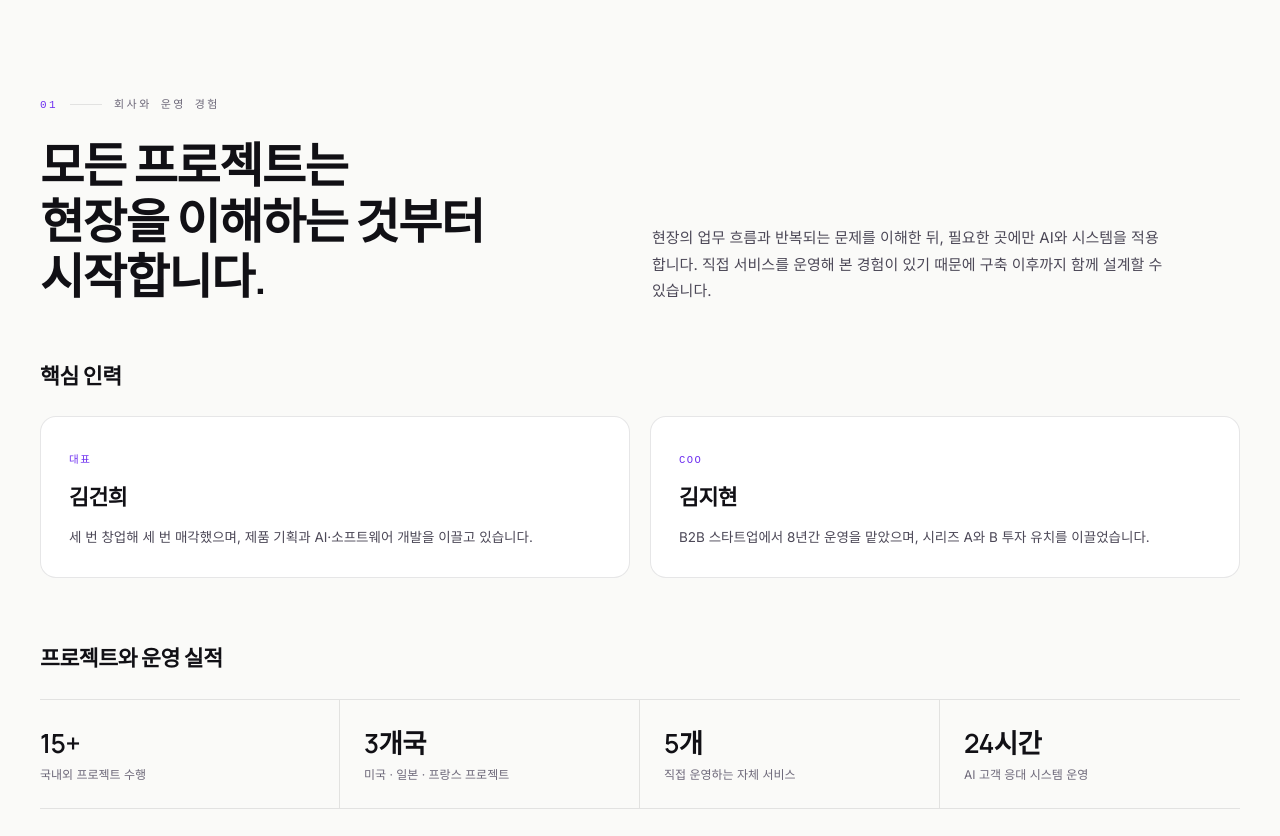
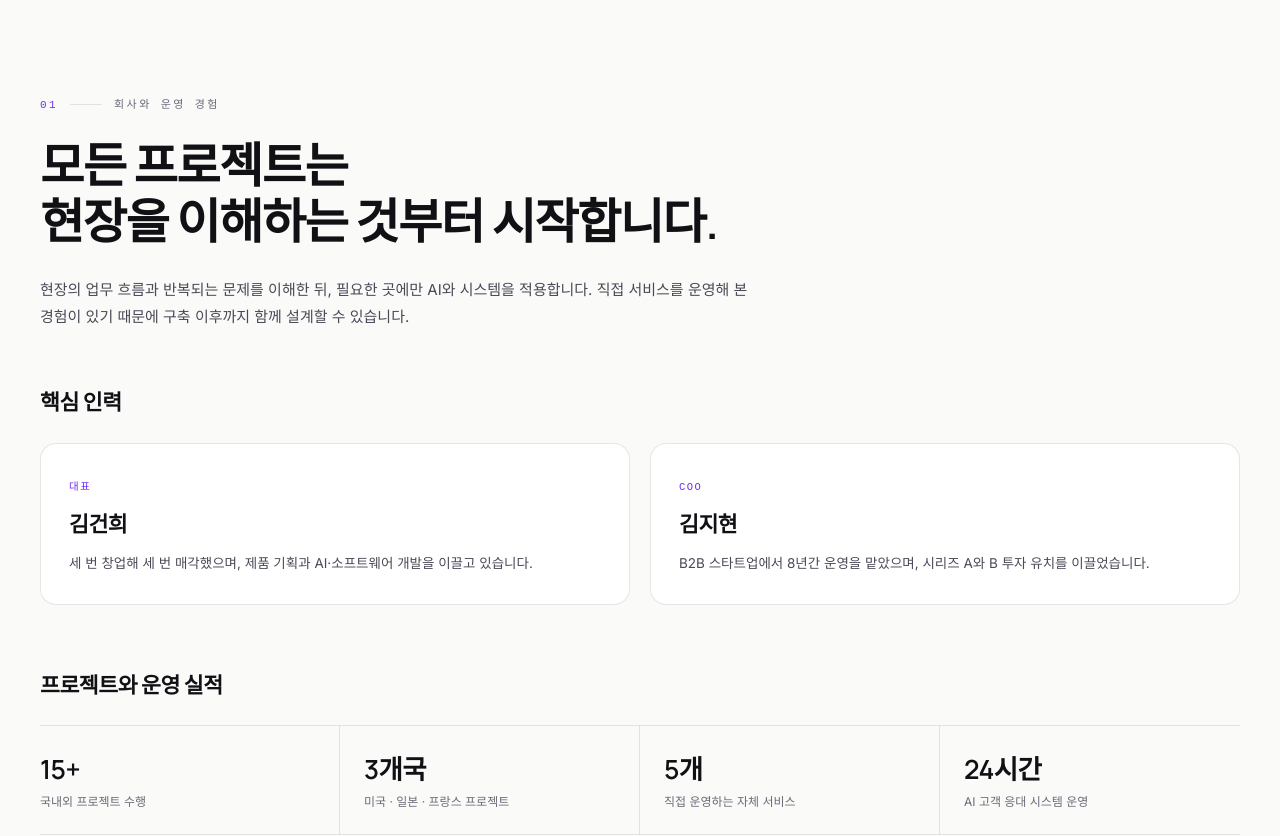
Before and after one commit to gunheekim90/tsa-landing, a React (Vite) app: page / in a window 1280 px wide. Shown: the part 800-1636 px from the top of the page. Built offline with nearby package versions, Linux system fonts and the light colour scheme; a web font is replaced by a local one.

Commit message:
fix: stabilize company intro and solution card layout

```diff
--- a/src/app/components/sections/SolutionsSection.tsx
+++ b/src/app/components/sections/SolutionsSection.tsx
@@ -32,14 +32,14 @@ export function SolutionsSection() {
           </Reveal>
         </div>
 
-        <div className="mt-14 grid grid-cols-1 gap-5 lg:grid-cols-3">
+        <div className="mt-14 grid grid-cols-1 gap-5 lg:grid-cols-2">
           {/* 메인 — 우주콜 다크 카드 */}
-          <Reveal delay={0.06} className="lg:col-span-2">
+          <Reveal delay={0.06} className="h-full">
             <a
               href={main.url}
               target="_blank"
               rel="noopener noreferrer"
-              className="group flex h-full flex-col gap-8 rounded-2xl bg-[color:var(--lt-dark)] p-9 transition-transform duration-300 hover:-translate-y-0.5 md:flex-row md:items-center md:p-11"
+              className="group flex h-full flex-col gap-8 rounded-2xl bg-[color:var(--lt-dark)] p-9 transition-transform duration-300 hover:-translate-y-0.5 md:p-11"
             >
               <div className="flex-1">
                 <h3 className="whitespace-nowrap font-dc-display text-[2rem] font-bold tracking-[-0.02em] text-[color:var(--lt-dark-ink)]">
@@ -58,7 +58,7 @@ export function SolutionsSection() {
               </div>
               {/* CSS 대화 목업 */}
               <div
-                className="w-full max-w-[300px] shrink-0 rounded-xl border border-[rgba(255,255,255,0.1)] bg-[rgba(255,255,255,0.04)] p-4"
+                className="mt-auto w-full rounded-xl border border-[rgba(255,255,255,0.1)] bg-[rgba(255,255,255,0.04)] p-4"
                 role="img"
                 aria-label="우주콜 AI 전화 응대 예시 대화"
               >
@@ -92,7 +92,7 @@ export function SolutionsSection() {
               href={sub.url}
               target="_blank"
               rel="noopener noreferrer"
-              className="group relative flex h-full flex-col overflow-hidden rounded-2xl border border-[color:var(--lt-purple-line)] bg-[linear-gradient(145deg,var(--lt-card)_0%,rgba(109,46,240,0.07)_100%)] p-9 transition-all duration-300 hover:-translate-y-0.5 hover:shadow-[0_18px_50px_rgba(109,46,240,0.12)]"
+              className="group relative flex h-full flex-col overflow-hidden rounded-2xl border border-[color:var(--lt-purple-line)] bg-[linear-gradient(145deg,var(--lt-card)_0%,rgba(109,46,240,0.07)_100%)] p-9 transition-all duration-300 hover:-translate-y-0.5 hover:shadow-[0_18px_50px_rgba(109,46,240,0.12)] md:p-11"
             >
               <div className="pointer-events-none absolute -right-16 -top-16 h-40 w-40 rounded-full bg-[rgba(109,46,240,0.09)] blur-2xl" aria-hidden="true" />
               <h3 className="whitespace-nowrap font-dc-display text-[1.5rem] font-bold tracking-[-0.02em] text-[#241b59]">
@@ -108,7 +108,7 @@ export function SolutionsSection() {
                 <img
                   src="/product/sajangnote-preview.webp"
                   alt="사장노트 가게 AI 검색 분석 화면"
-                  className="h-[190px] w-full object-cover object-center"
+                  className="block h-auto w-full"
                 />
               </div>
               <span className="mt-auto inline-flex items-center gap-1.5 pt-6 font-dc-mono text-[12px] uppercase tracking-[0.08em] text-[color:var(--lt-ink)]">
--- a/src/app/components/sections/StudioServicesSection.tsx
+++ b/src/app/components/sections/StudioServicesSection.tsx
@@ -13,14 +13,14 @@ export function StudioServicesSection() {
         <Reveal>
           <Eyebrow index="01" label="회사와 운영 경험" />
         </Reveal>
-        <div className="mt-6 grid grid-cols-1 gap-6 lg:grid-cols-12 lg:items-end">
-          <Reveal delay={0.06} className="lg:col-span-6">
+        <div className="mt-6 max-w-[820px]">
+          <Reveal delay={0.06}>
             <h2 className="whitespace-pre-line break-keep font-dc-display text-[clamp(1.9rem,4vw,3rem)] font-semibold leading-[1.16] tracking-[-0.03em] text-[color:var(--lt-ink)]">
               {STUDIO.heading}
             </h2>
           </Reveal>
-          <Reveal delay={0.12} className="lg:col-span-6">
-            <p className="max-w-lg font-dc-body text-[15px] leading-[1.75] text-[color:var(--lt-mute)]">
+          <Reveal delay={0.12}>
+            <p className="mt-7 max-w-[720px] font-dc-body text-[15px] leading-[1.8] text-[color:var(--lt-mute)]">
               {STUDIO.lead}
             </p>
           </Reveal>
```
